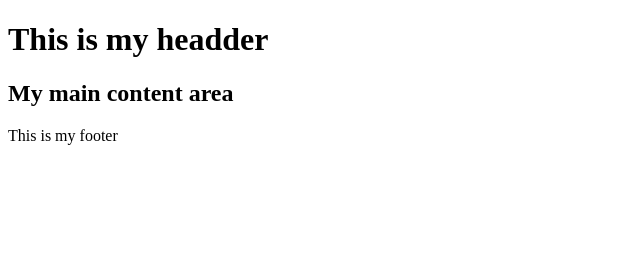
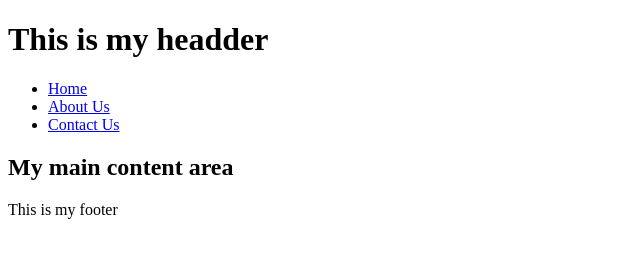
Before and after one commit to kadeembestteaches/sample, a plain HTML site: page index.html in a window 1280 px wide. Shown: the whole page, without its empty margins (0-640 px from the left). Drawn offline with Linux system fonts and the light colour scheme.

Commit message:
Website with Navigation

```diff
--- a/index.html
+++ b/index.html
@@ -10,6 +10,13 @@
         <header>
             <h1>This is my headder</h1>
         </header>
+        <nav>
+            <ul>
+                <li><a href="#">Home</a></li>
+                <li><a href="#">About Us</a></li>
+                <li><a href="#">Contact Us</a></li>
+            </ul>
+        </nav>
         <main>
             <h2> My main content area </h2>
         </main>
```
